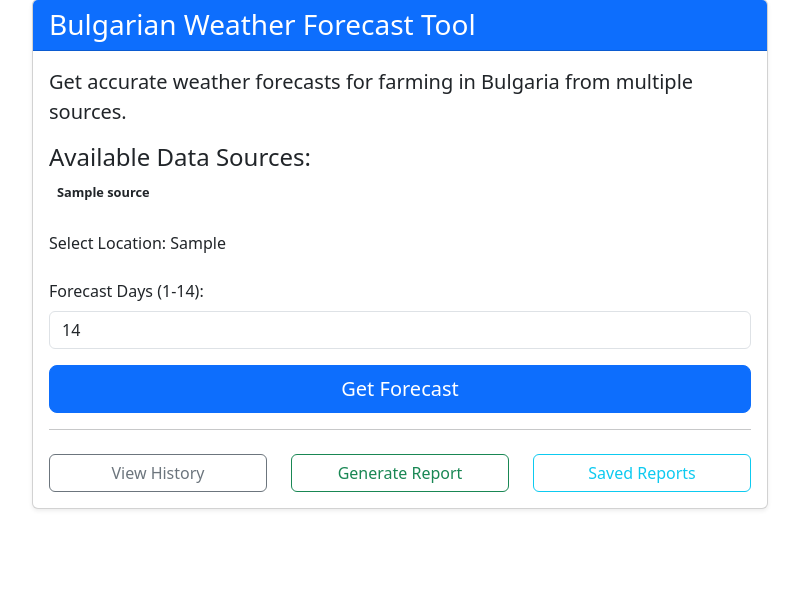
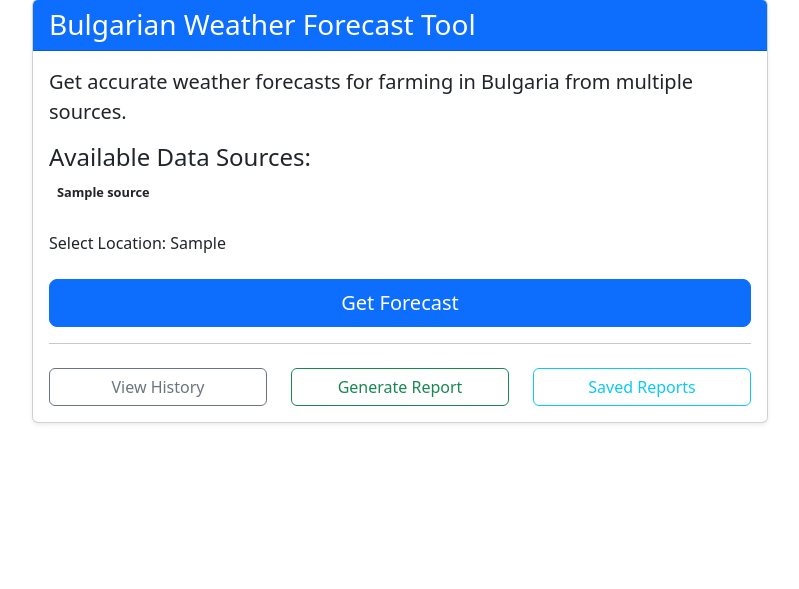
Before and after one commit to walpartei/ai_wetter, a Python web app: template app/templates/index.html in a window 1280 px wide. Shown: the part 81-670 px from the top of the page, without its empty margins (240-1039 px from the left). Run offline with Jinja, Linux system fonts and the light colour scheme; the template is opened without the code that fills it: most values are stand-ins (such as "Sample title", 1, 10 or a date in 2020).

Commit message:
Fix loading modal status and remove forecast days picker

```diff
--- a/app/templates/index.html
+++ b/app/templates/index.html
@@ -100,10 +100,7 @@ document.addEventListener('DOMContentLoaded', function() {
                         {{ location_dropdown|safe }}
                     </div>
 
-                    <div class="mb-3">
-                        <label for="days" class="form-label">Forecast Days (1-14):</label>
-                        <input type="number" id="days" name="days" class="form-control" value="14" min="1" max="14">
-                    </div>
+                    <input type="hidden" id="days" name="days" value="14">
 
                     <div class="d-grid gap-2">
                         <button type="submit" class="btn btn-primary btn-lg">Get Forecast</button>
```
Also changed, not shown: app/ui/main_window.py (+8 -6 lines).
